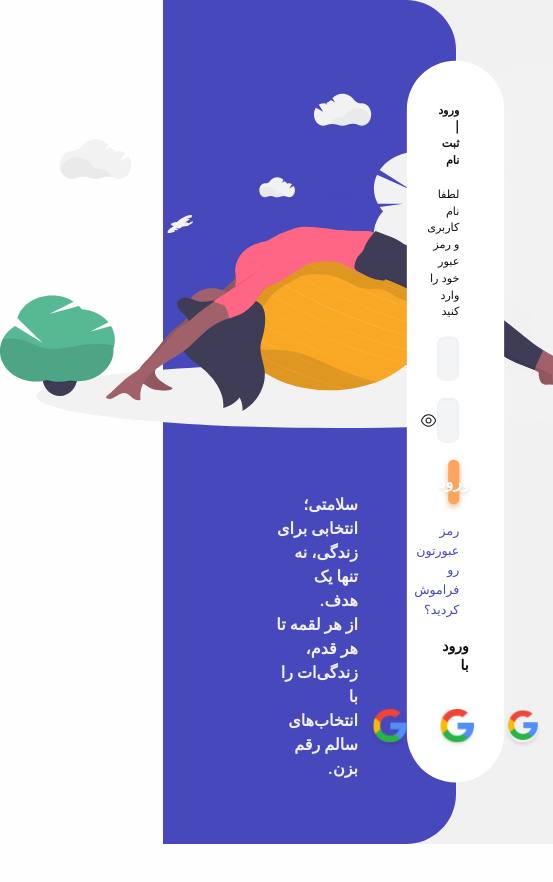
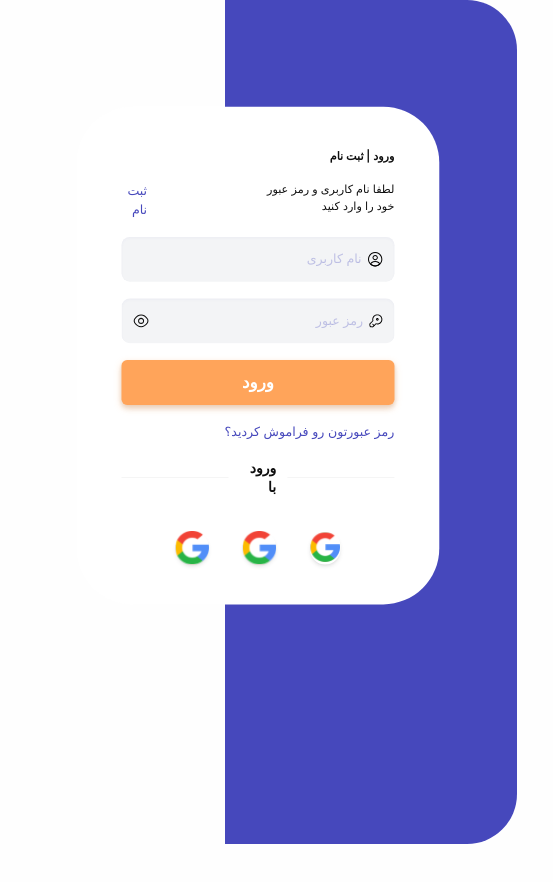
Before and after one commit to zahrabakhshandeh/Healthcare-Monitoring-Diet, a Next.js app: page /register/login in a window 390 px wide. Shown: the top 882 px of the page, 553 px wide, since content can reach past the window. After the commit the page ends 844 px from the top, so only its background shows below. Built offline with nearby package versions, Linux system fonts and the light colour scheme.

Commit message:
Add responsiveness. Add responsiveness for Laptop size (i.g. 1024).| Add responsiveness for some Mobile sizes. Fix a Minor Problem with Main size.

```diff
--- a/src/app/register/login/page.tsx
+++ b/src/app/register/login/page.tsx
@@ -5,14 +5,16 @@ import LoginArt from "/public/loginArt.svg"
 
 const Login = () => {
   return (
-    <section className="flex flex-row justify-end items-center bg-[var(--hr-gray)] ">
+    <section className="flex flex-row xl:justify-end xl:items-center md:bg-[var(--hr-gray)] md:justify-end sm:md:justify-center md:items-center">
       <BlueBackground />
-      <div className="grid grid-cols-2 z-10 absolute space-x-28 md:grid-cols-2 sm:grid-cols-1 ">
+      <div className="flex sm:grid xl:grid-cols-2 z-10 xl:absolute md: absolute sm:space-x-16 lg:space-x-28 md:grid-cols-2 sm:grid-cols-1 md:justify-center md:items-center md:scale-75 lg:scale-100 ">
           <LoginBox/>
-        <div className="flex justify-center flex-col items-center">
+        <div className="xl:flex hidden md:justify-center md:flex-col lg:items-center lg:scale-100 md:inline-block sm:hidden">
           <LoginArt/>
-          <span className="pt-16 text-[var(--hr-gray)] font-semibold text-base">سلامتی؛ انتخابی برای زندگی، نه تنها یک هدف.</span>
-          <span className="text-[var(--hr-gray)] font-semibold text-base"> از هر لقمه تا هر قدم، زندگی‌ات را با انتخاب‌های سالم رقم بزن.</span>
+          <div className="md:pt-10 flex flex-col items-center">
+            <span className="xl:pt-16 text-[var(--hr-gray)] font-semibold xl:text-base">سلامتی؛ انتخابی برای زندگی، نه تنها یک هدف.</span>
+            <span className="text-[var(--hr-gray)] font-semibold text-base"> از هر لقمه تا هر قدم، زندگی‌ات را با انتخاب‌های سالم رقم بزن.</span>
+          </div>
         </div>
       </div>
     </section>
--- a/src/components/LoginComponents/LoginBox/index.tsx
+++ b/src/components/LoginComponents/LoginBox/index.tsx
@@ -5,9 +5,9 @@ import styles from "./styles.module.css"
 
 const LoginBox = () => {
     return(
-        <div className={`${styles.loginbox} m-7`}>
+        <div className={`${styles.loginbox} xl:m-7 sm:m-1 sm:scale-105`}>
             <h3 className="text-base font-semibold">ورود | ثبت نام</h3>
-            <div className="flex gap-28">
+            <div className="flex gap-40">
                 <span className="text-base">لطفا نام کاربری و رمز عبور خود را وارد کنید</span>
                 <Link className="text-[var(--link-blue)] text-lg" href="/register/signup"> ثبت نام </Link>
             </div>
--- a/src/components/LoginComponents/LoginPageBackground/index.tsx
+++ b/src/components/LoginComponents/LoginPageBackground/index.tsx
@@ -2,7 +2,7 @@ import styles from "./styles.module.css"
 
 const BlueBackground = () => {
     return(
-        <div className={styles.background }></div>
+        <div className={`${styles.background} sm:hidden md:flex`}></div>
     )
 };
 export default BlueBackground;
--- a/src/components/LoginComponents/LoginPageBackground/styles.module.css
+++ b/src/components/LoginComponents/LoginPageBackground/styles.module.css
@@ -1,5 +1,5 @@
 .background {
-    display: flex;
+    /* display: flex; */
     position: relative;
     z-index: 1;
     width: 75vw;
```
